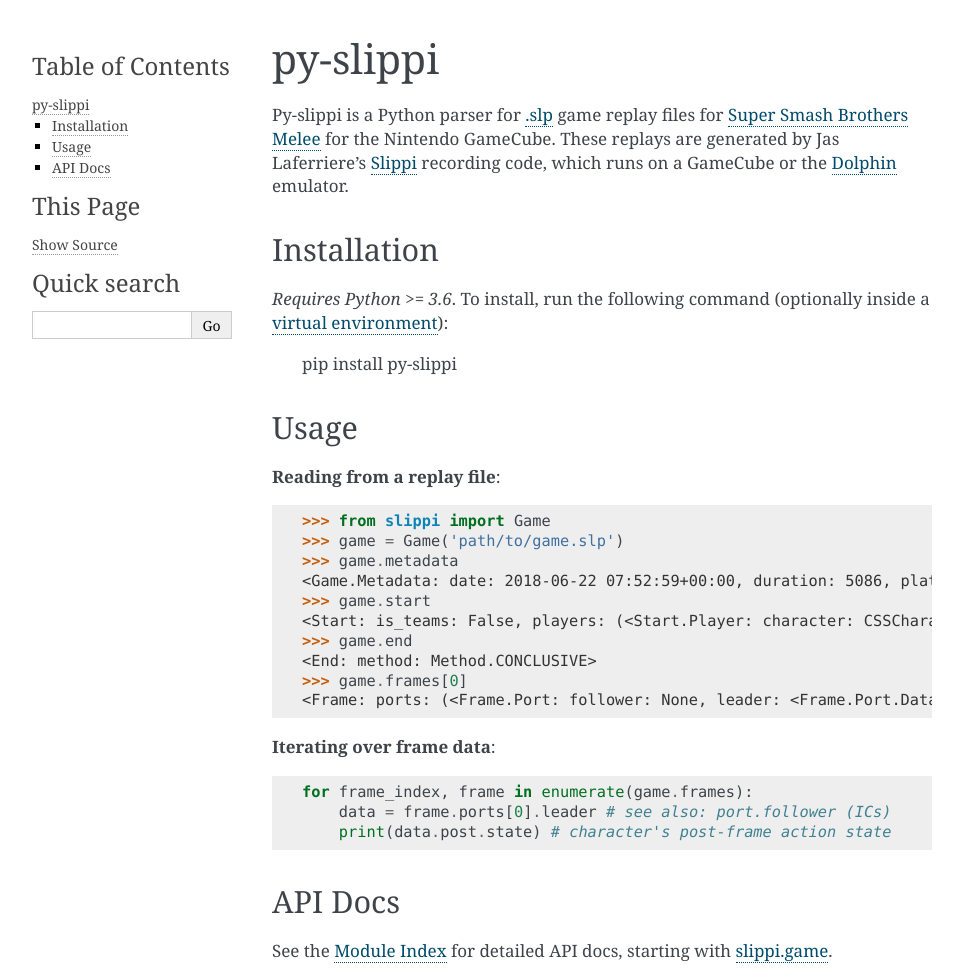
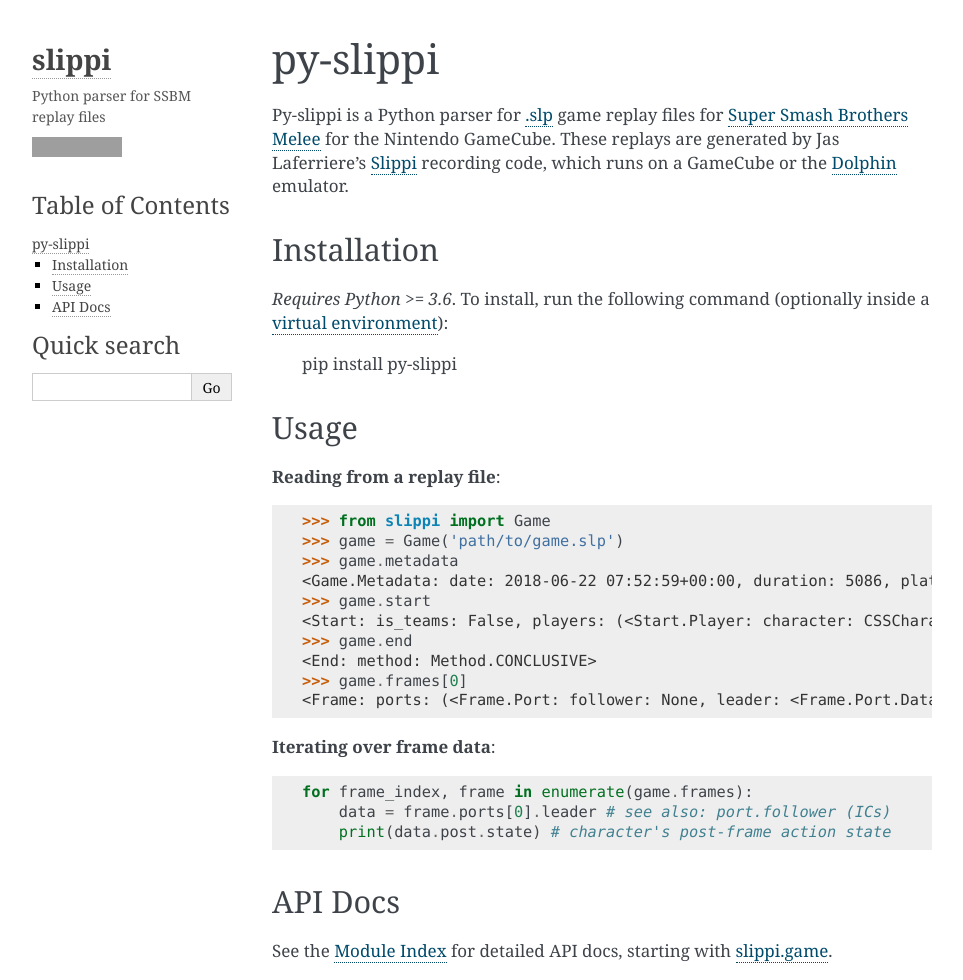
Before and after one commit to hohav/py-slippi, a Sphinx documentation site: the page built from docs/index.rst, in a window 1280 px wide and 980 px high. Shown: the whole window, without its empty margins (148-1111 px from the left). Built offline with Sphinx 7.4.7, drawn with Linux system fonts in a browser that asks for light colours; grey boxes are pictures that could not be loaded.

Commit message:
add description & github link

```diff
--- a/docs/conf.py
+++ b/docs/conf.py
@@ -21,37 +21,36 @@
 
 # -- General configuration ---------------------------------------------------
 
-# needs_sphinx = '1.0'
 extensions = ['sphinx.ext.napoleon']
 templates_path = ['_templates']
 source_suffix = ['.rst']
 master_doc = 'index'
-exclude_patterns = ['_build', 'Thumbs.db', '.DS_Store']
+exclude_patterns = ['_build']
 pygments_style = 'sphinx'
 
 
 # -- Options for HTML output -------------------------------------------------
 
 html_theme = 'alabaster'
-#html_theme = 'sphinx_rtd_theme'
 
 html_theme_options = {
-    #"github_user": "?",
-    #"github_repo": "?",
+    'description': 'Python parser for SSBM replay files',
     'fixed_sidebar': True,
+    'github_button': True,
+    'github_repo': "https://github.com/hohav/py-slippi",
+    'github_user': "hohav",
 }
 
 html_static_path = ['_static']
 
-# default: [localtoc.html, relations.html, sourcelink.html, searchbox.html]
-#html_sidebars = {
-#    "**": [
-#        "about.html",
-#        "localtoc.html",
-#        "relations.html",
-#        "searchbox.html",
-#    ]
-#}
+html_sidebars = {
+    "**": [
+        "about.html",
+        "localtoc.html",
+        "relations.html",
+        "searchbox.html",
+    ]
+}
 
 
 # -- Extension configuration -------------------------------------------------
```
